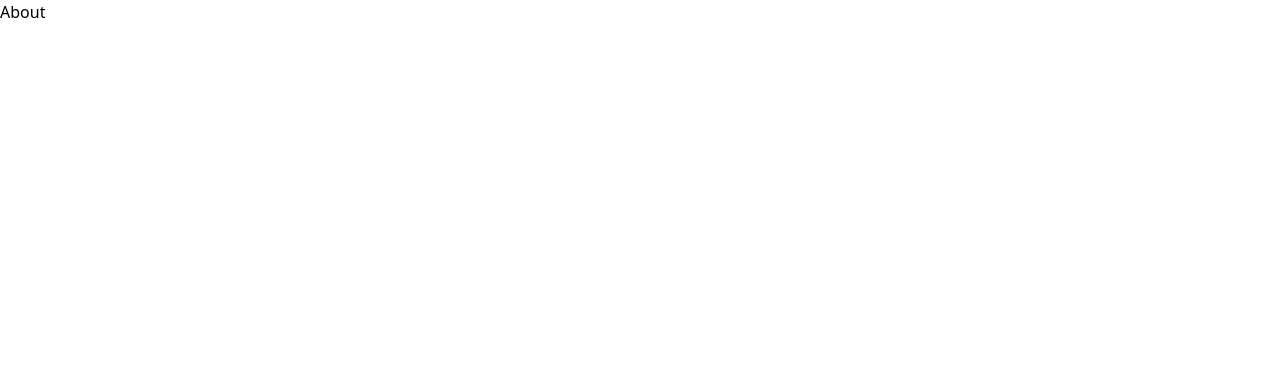
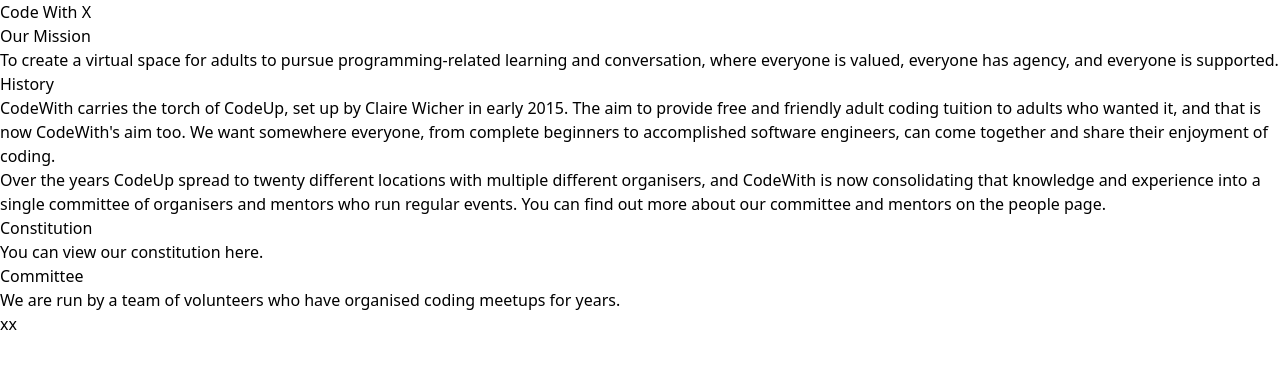
Before and after one commit to DemiKnight/code-with-gatsby, a Gatsby site: page /about in a window 1280 px wide. Built offline with nearby package versions, Linux system fonts and the light colour scheme; Gatsby itself is replaced by a stand-in of ours.

Commit message:
Adding about page content & WIP basic layout

```diff
--- a/gatsby-config.ts
+++ b/gatsby-config.ts
@@ -28,6 +28,13 @@
       "path": "./src/pages/"
     },
     __key: "pages"
+  }, {
+    resolve: 'gatsby-source-filesystem',
+    options: {
+      "name": "content",
+      "path": "./src/content/"
+    },
+    __key: "pages"
   }]
 };
 
--- /dev/null
+++ b/src/components/layout.tsx
@@ -0,0 +1,17 @@
+import * as React from 'react';
+import {ReactElement} from "react";
+
+type LayoutProps = {
+    animatedLogo?: boolean,
+    children: ReactElement[]
+}
+
+const DefaultLayout: React.FC<LayoutProps> = ({animatedLogo = false, children}: LayoutProps) => {
+
+    return (<main>
+        <h1>Code With {animatedLogo ? "Y" : "X"}</h1>
+        {children}
+    </main>);
+}
+
+export default DefaultLayout;
--- /dev/null
+++ b/src/components/peopleBoard.tsx
@@ -0,0 +1,8 @@
+import * as React from 'react';
+
+const PeopleBoard = () => {
+
+    return (<p>xx</p>);
+}
+
+export default PeopleBoard;
--- /dev/null
+++ b/src/content/AboutPage.mdx
@@ -0,0 +1,18 @@
+## Our Mission
+To create a virtual space for adults to pursue programming-related learning and conversation,
+where everyone is valued, everyone has agency, and everyone is supported.
+
+## History
+CodeWith carries the torch of CodeUp, set up by Claire Wicher in early 2015.
+The aim to provide free and friendly adult coding tuition to adults who wanted it, and that is now CodeWith's aim too. We want somewhere everyone,
+from complete beginners to accomplished software engineers, can come together and share their enjoyment of coding.
+
+Over the years CodeUp spread to twenty different locations with multiple different organisers,
+and CodeWith is now consolidating that knowledge and experience into a single committee of organisers and
+mentors who run regular events. You can find out more about our committee and mentors on the people page.
+
+## Constitution
+You can view our constitution [here](...).
+
+## Committee
+We are run by a team of volunteers who have organised coding meetups for years.
--- a/src/pages/about.tsx
+++ b/src/pages/about.tsx
@@ -1,7 +1,14 @@
 import * as React from 'react'
 
+import AboutText from '../content/AboutPage.mdx';
+import DefaultLayout from "../components/layout";
+import PeopleBoard from "../components/peopleBoard";
+
 const AboutPage = () => {
-    return (<p>About</p>);
+    return (<DefaultLayout >
+        <AboutText />
+        <PeopleBoard />
+    </DefaultLayout>);
 }
 
 export default AboutPage;
--- a/src/pages/branding.tsx
+++ b/src/pages/branding.tsx
@@ -2,7 +2,7 @@
 
 
 const BrandingPage = () => {
-    return (<p>Branding</p>);
+    return (<main>Branding</main>);
 }
 
 export default BrandingPage;
```
